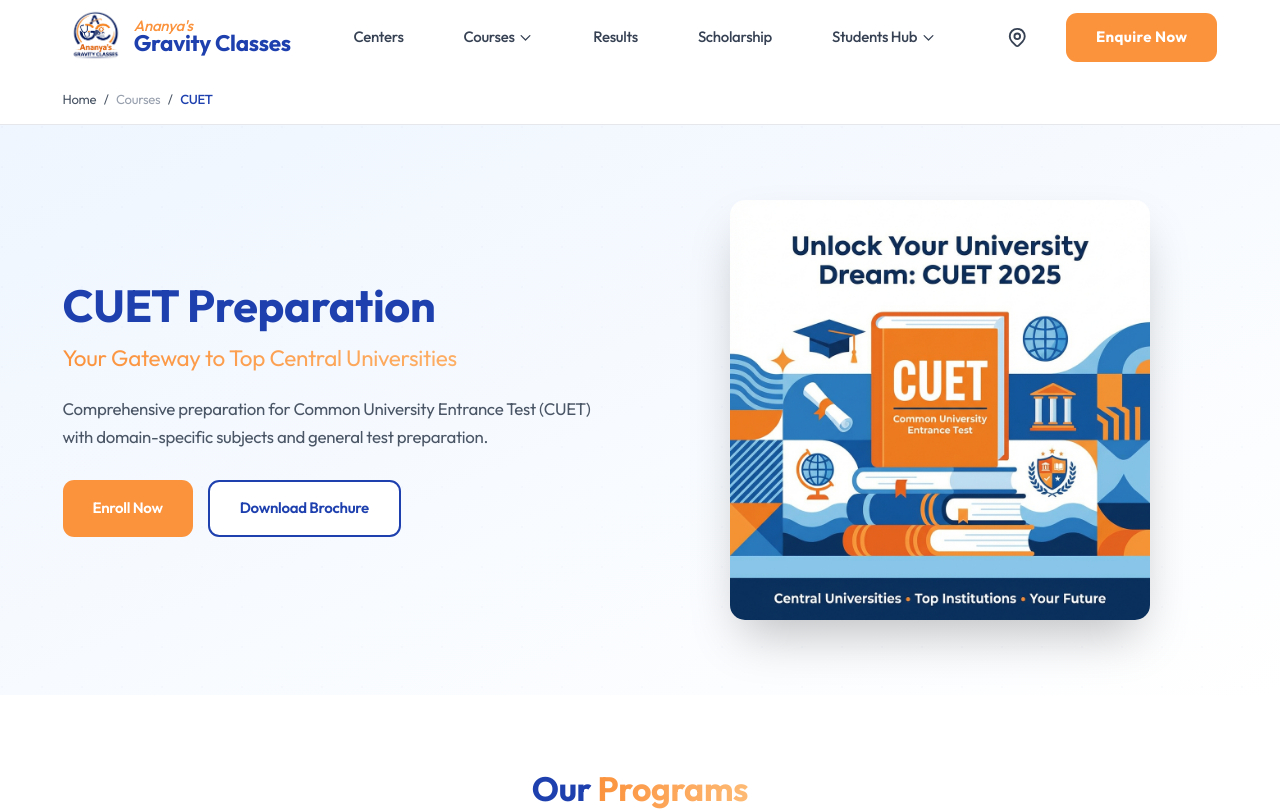
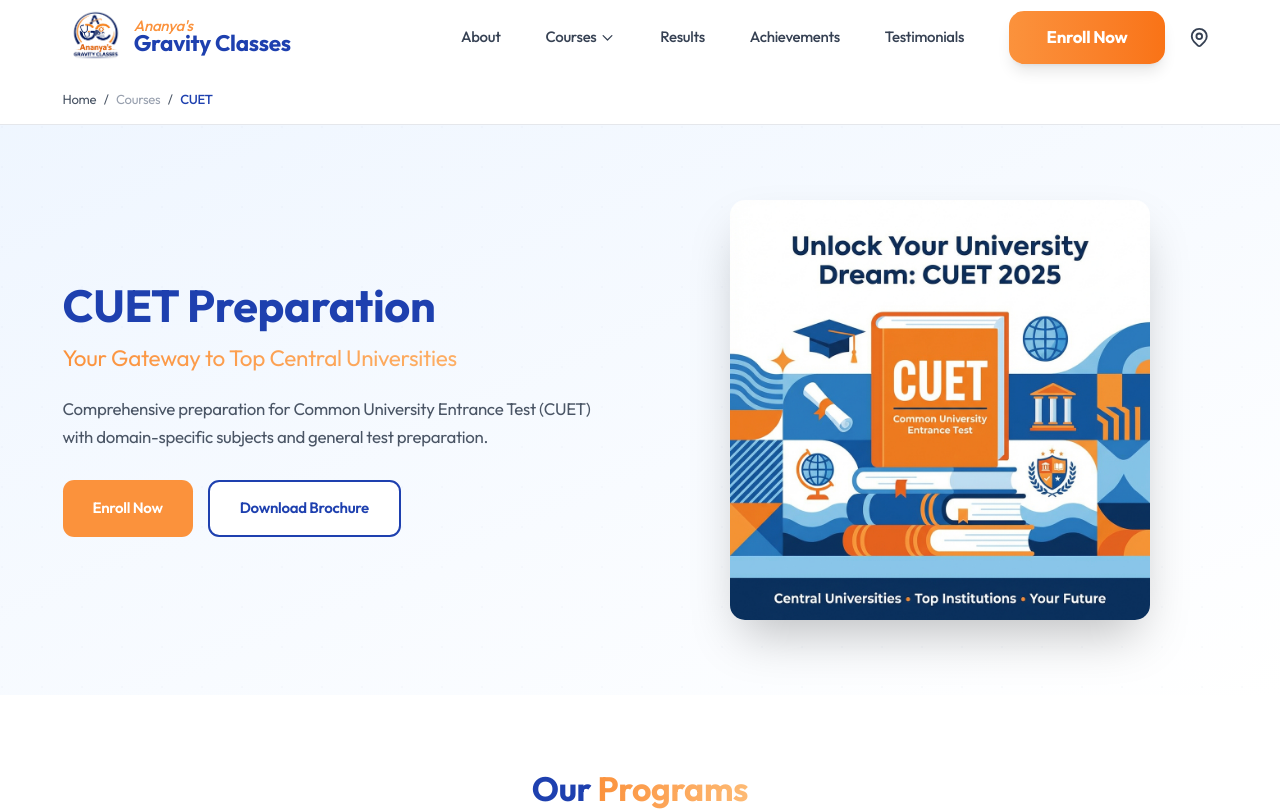
Before and after one commit to hrshdas/coachingweb, a React (Vite) app: page /courses/cuet in a window 1280 px wide. Shown: the top 811 px of the page. Built offline with nearby package versions, Linux system fonts and the light colour scheme.

Commit message:
minor font colors update

```diff
--- a/src/components/AboutSection.jsx
+++ b/src/components/AboutSection.jsx
@@ -34,7 +34,7 @@ const AboutSection = () => {
                         <h3 className="text-3xl font-bold text-primary mb-4">
                             Welcome to <span className="text-accent">Gravity Classes</span>
                         </h3>
-                        <div className="space-y-3 text-gray-700 leading-normal text-lg">
+                        <div className="space-y-3 text-gray-600 leading-normal text-lg">
                             <p>
                                 With the promise of <span className="font-semibold text-primary">"सुनिश्चित सफलता"</span>, Gravity Classes was established by a Team of IITians and Medical professionals. Gravity Classes is the heaven for the students who seek extensive knowledge, targeted practice and perfection in performance in their Entrance preparation.
                             </p>
--- a/src/components/EnrollmentFlow.jsx
+++ b/src/components/EnrollmentFlow.jsx
@@ -186,7 +186,7 @@ const EnrollmentFlow = () => {
                             <h2 className="text-4xl md:text-5xl font-bold text-gray-800 mb-6 font-display">
                                 Let's Pinpoint Your <span className="text-blue-600">Dream</span>
                             </h2>
-                            <h3 className="text-2xl md:text-3xl font-bold text-gray-600 mb-2">
+                            <h3 className="text-2xl md:text-3xl font-bold text-gray-500 mb-2">
                                 Select your goal
                             </h3>
                             <p className="text-2xl md:text-3xl text-cyan-400 font-semibold mb-12">
--- a/src/components/Hero.jsx
+++ b/src/components/Hero.jsx
@@ -92,13 +92,13 @@ const Hero = () => {
                         <h1 className="text-5xl md:text-7xl font-bold leading-none tracking-tight">
                             <span className="text-primary word-fade-in word-delay-1">We Shape</span>
                             <br />
-                            <span className="text-transparent bg-clip-text bg-gradient-to-r from-accent via-orange-400 to-accent gradient-animate word-fade-in word-delay-2">
-                                Future Leaders
+                            <span className="text-primary word-fade-in word-delay-2">
+                                Future <span className="text-accent">Leaders</span>
                             </span>
                         </h1>
 
                         {/* Subheading */}
-                        <p className="text-xl text-gray-700 leading-normal max-w-xl">
+                        <p className="text-xl text-gray-500 leading-normal max-w-xl">
                             <span className="inline-block word-fade-in word-delay-3">Elite coaching for IIT-JEE, NEET, and Foundation.</span>
                             <br />
                             <span className="inline-block word-fade-in word-delay-4">Where ambition meets excellence, and dreams transform into reality.</span>
--- a/src/components/Navbar.jsx
+++ b/src/components/Navbar.jsx
@@ -33,12 +33,12 @@ const Navbar = () => {
                     </Link>
 
                     {/* Desktop Navigation Links */}
-                    <div className="hidden md:flex items-center space-x-16">
+                    <div className="hidden md:flex items-center space-x-12">
                         <Link
-                            to="/#centers"
+                            to="/#about-us"
                             className="transition-colors font-medium text-gray-700 hover:text-primary"
                         >
-                            Centers
+                            About
                         </Link>
 
                         {/* Courses with dropdown */}
@@ -55,34 +55,34 @@ const Navbar = () => {
                             {/* Dropdown Menu */}
                             <div className="absolute left-0 mt-2 w-56 bg-white rounded-xl shadow-2xl border border-gray-200 opacity-0 invisible group-hover:opacity-100 group-hover:visible transition-all duration-300 z-50">
                                 <div className="py-2">
-                                    <a
-                                        href="/courses/iit-jee"
+                                    <Link
+                                        to="/courses/iit-jee"
                                         className="block px-4 py-3 text-gray-700 hover:bg-blue-50 hover:text-primary transition-colors"
                                     >
                                         <div className="font-semibold">IIT-JEE</div>
                                         <div className="text-xs text-gray-500">Engineering Entrance</div>
-                                    </a>
-                                    <a
-                                        href="/courses/neet"
+                                    </Link>
+                                    <Link
+                                        to="/courses/neet"
                                         className="block px-4 py-3 text-gray-700 hover:bg-blue-50 hover:text-primary transition-colors"
                                     >
                                         <div className="font-semibold">NEET</div>
                                         <div className="text-xs text-gray-500">Medical Entrance</div>
-                                    </a>
-                                    <a
-                                        href="/courses/foundation"
+                                    </Link>
+                                    <Link
+                                        to="/courses/foundation"
                                         className="block px-4 py-3 text-gray-700 hover:bg-blue-50 hover:text-primary transition-colors"
                                     >
                                         <div className="font-semibold">Foundation</div>
                                         <div className="text-xs text-gray-500">Class 8-10</div>
-                                    </a>
-                                    <a
-                                        href="/courses/cuet"
+                                    </Link>
+                                    <Link
+                                        to="/courses/cuet"
                                         className="block px-4 py-3 text-gray-700 hover:bg-blue-50 hover:text-primary transition-colors"
                                     >
                                         <div className="font-semibold">CUET</div>
                                         <div className="text-xs text-gray-500">University Entrance</div>
-                                    </a>
+                                    </Link>
                                 </div>
                             </div>
                         </div>
@@ -94,69 +94,35 @@ const Navbar = () => {
                             Results
                         </Link>
 
-                        <Link
-                            to="/scholarship"
+                        <a
+                            href="#achievements"
                             className="transition-colors font-medium text-gray-700 hover:text-primary"
+                            onClick={(e) => {
+                                e.preventDefault();
+                                const element = document.getElementById('achievements');
+                                if (element) element.scrollIntoView({ behavior: 'smooth' });
+                            }}
                         >
-                            Scholarship
-                        </Link>
+                            Achievements
+                        </a>
 
-                        {/* Students Hub with dropdown */}
-                        <div className="relative group">
-                            <button
-                                className="flex items-center transition-colors font-medium text-gray-700 hover:text-primary"
+                        <a
+                            href="#testimonials"
+                            className="transition-colors font-medium text-gray-700 hover:text-primary"
+                            onClick={(e) => {
+                                e.preventDefault();
+                                const element = document.getElementById('testimonials');
+                                if (element) element.scrollIntoView({ behavior: 'smooth' });
+                            }}
                         >
-                                Students Hub
-                                <svg className="w-4 h-4 ml-1" fill="none" stroke="currentColor" viewBox="0 0 24 24">
-                                    <path strokeLinecap="round" strokeLinejoin="round" strokeWidth={2} d="M19 9l-7 7-7-7" />
-                                </svg>
+                            Testimonials
+                        </a>
+
+                        <div className="flex items-center space-x-4">
+                            <button className="bg-gradient-to-r from-accent to-accent-dark hover:from-accent-dark hover:to-orange-700 text-white px-10 py-3.5 text-lg rounded-2xl font-bold shadow-lg transform transition-all duration-300 hover:scale-105 hover:shadow-xl">
+                                Enroll Now
                             </button>
 
-                            {/* Dropdown Menu */}
-                            <div className="absolute left-0 mt-2 w-56 bg-white rounded-xl shadow-2xl border border-gray-200 opacity-0 invisible group-hover:opacity-100 group-hover:visible transition-all duration-300 z-50">
-                                <div className="py-2">
-                                    <a
-                                        href="#study-material"
-                                        className="block px-4 py-3 text-gray-700 hover:bg-blue-50 hover:text-primary transition-colors"
-                                    >
-                                        <div className="font-semibold">Study Material</div>
-                                        <div className="text-xs text-gray-500">Notes & Resources</div>
-                                    </a>
-                                    <a
-                                        href="#online-tests"
-                                        className="block px-4 py-3 text-gray-700 hover:bg-blue-50 hover:text-primary transition-colors"
-                                    >
-                                        <div className="font-semibold">Online Tests</div>
-                                        <div className="text-xs text-gray-500">Practice & Mock Tests</div>
-                                    </a>
-                                    <a
-                                        href="#doubt-clearing"
-                                        className="block px-4 py-3 text-gray-700 hover:bg-blue-50 hover:text-primary transition-colors"
-                                    >
-                                        <div className="font-semibold">Doubt Clearing</div>
-                                        <div className="text-xs text-gray-500">Ask Your Questions</div>
-                                    </a>
-                                    <a
-                                        href="#performance"
-                                        className="block px-4 py-3 text-gray-700 hover:bg-blue-50 hover:text-primary transition-colors"
-                                    >
-                                        <div className="font-semibold">Performance Analysis</div>
-                                        <div className="text-xs text-gray-500">Track Your Progress</div>
-                                    </a>
-                                    <a
-                                        href="#student-portal"
-                                        className="block px-4 py-3 text-gray-700 hover:bg-blue-50 hover:text-primary transition-colors"
-                                    >
-                                        <div className="font-semibold">Student Portal</div>
-                                        <div className="text-xs text-gray-500">Login to Dashboard</div>
-                                    </a>
-                                </div>
-                            </div>
-                        </div>
-                    </div>
-
-                    {/* Location Icon and CTA Button (Desktop) */}
-                    <div className="hidden md:flex items-center space-x-8">
                             <a
                                 href="https://www.google.com/maps/place/Gravity+Classes%7C+IIT+NEET+Coaching+in+Delhi+%7CJanakpuri+Delhi/@28.625426,77.067901,15z/data=!4m6!3m5!1s0x390d0533ea7f65a5:0x580f4b837803d464!8m2!3d28.6254256!4d77.0679005!16s%2Fg%2F11sfr70h3_?hl=en&entry=ttu&g_ep=EgoyMDI2MDIwOS4wIKXMDSoASAFQAw%3D%3D"
                                 target="_blank"
@@ -169,10 +135,7 @@ const Navbar = () => {
                                     <path strokeLinecap="round" strokeLinejoin="round" strokeWidth={2} d="M15 11a3 3 0 11-6 0 3 3 0 016 0z" />
                                 </svg>
                             </a>
-
-                        <button className="bg-accent hover:bg-accent-dark text-white px-8 py-3.5 rounded-xl font-bold tracking-wide transition-all duration-300 hover:shadow-lg hover:-translate-y-0.5">
-                            Enquire Now
-                        </button>
+                        </div>
                     </div>
 
                     {/* Mobile Hamburger Button */}
@@ -197,19 +160,19 @@ const Navbar = () => {
             >
                 <div className="flex flex-col items-center justify-center h-full space-y-8 text-lg font-medium">
                     <Link
-                        to="/#centers"
+                        to="/#about-us"
                         onClick={() => setIsMobileMenuOpen(false)}
                         className="text-gray-800 hover:text-accent transition-colors"
                     >
-                        Centers
+                        About
                     </Link>
 
                     <div className="flex flex-col items-center space-y-4">
                         <span className="text-gray-400 text-sm uppercase tracking-wider">Courses</span>
-                        <a href="/courses/iit-jee" onClick={() => setIsMobileMenuOpen(false)} className="text-gray-800 hover:text-accent">IIT-JEE</a>
-                        <a href="/courses/neet" onClick={() => setIsMobileMenuOpen(false)} className="text-gray-800 hover:text-accent">NEET</a>
-                        <a href="/courses/foundation" onClick={() => setIsMobileMenuOpen(false)} className="text-gray-800 hover:text-accent">Foundation</a>
-                        <a href="/courses/cuet" onClick={() => setIsMobileMenuOpen(false)} className="text-gray-800 hover:text-accent">CUET</a>
+                        <Link to="/courses/iit-jee" onClick={() => setIsMobileMenuOpen(false)} className="text-gray-800 hover:text-accent">IIT-JEE</Link>
+                        <Link to="/courses/neet" onClick={() => setIsMobileMenuOpen(false)} className="text-gray-800 hover:text-accent">NEET</Link>
+                        <Link to="/courses/foundation" onClick={() => setIsMobileMenuOpen(false)} className="text-gray-800 hover:text-accent">Foundation</Link>
+                        <Link to="/courses/cuet" onClick={() => setIsMobileMenuOpen(false)} className="text-gray-800 hover:text-accent">CUET</Link>
                     </div>
 
                     <Link
@@ -220,16 +183,34 @@ const Navbar = () => {
                         Results
                     </Link>
 
-                    <Link
-                        to="/scholarship"
-                        onClick={() => setIsMobileMenuOpen(false)}
+                    <a
+                        href="#achievements"
+                        onClick={(e) => {
+                            e.preventDefault();
+                            setIsMobileMenuOpen(false);
+                            const element = document.getElementById('achievements');
+                            if (element) element.scrollIntoView({ behavior: 'smooth' });
+                        }}
                         className="text-gray-800 hover:text-accent transition-colors"
                     >
-                        Scholarship
-                    </Link>
+                        Achievements
+                    </a>
 
-                    <button className="bg-accent hover:bg-accent-dark text-white px-8 py-3 rounded-xl font-semibold transition-all shadow-lg hover:shadow-accent/30">
-                        Enquire Now
+                    <a
+                        href="#testimonials"
+                        onClick={(e) => {
+                            e.preventDefault();
+                            setIsMobileMenuOpen(false);
+                            const element = document.getElementById('testimonials');
+                            if (element) element.scrollIntoView({ behavior: 'smooth' });
+                        }}
+                        className="text-gray-800 hover:text-accent transition-colors"
+                    >
+                        Testimonials
+                    </a>
+
+                    <button className="bg-gradient-to-r from-accent to-accent-dark hover:from-accent-dark hover:to-orange-700 text-white px-10 py-4 text-lg rounded-2xl font-bold transition-all shadow-lg hover:shadow-xl hover:scale-105">
+                        Enroll Now
                     </button>
                 </div>
             </div>
--- a/src/components/ResultsSection.jsx
+++ b/src/components/ResultsSection.jsx
@@ -49,13 +49,14 @@ const ResultsSection = () => {
                     <h2 className="text-4xl md:text-5xl font-bold text-primary mb-4">
                         Our <span className="text-black">Achievements</span>
                     </h2>
-                    <p className="text-xl text-gray-600 max-w-2xl mx-auto">
+                    <p className="text-xl text-gray-500 max-w-2xl mx-auto">
                         Celebrating the success of our students who made their dreams come true
                     </p>
                 </ScrollReveal>
 
                 {/* Stats Row */}
                 <ScrollReveal
+                    id="achievements"
                     variant="fade"
                     className="flex flex-col md:flex-row justify-center items-center gap-8 md:gap-20 mb-12 border-y border-gray-100 py-8 bg-white"
                 >
@@ -93,7 +94,7 @@ const ResultsSection = () => {
 
                             <div className="relative z-10">
                                 <div className="flex items-center justify-center mb-3">
-                                    <div className="w-14 h-14 bg-gradient-to-br from-accent to-accent-dark rounded-full flex items-center justify-center transform group-hover:scale-110 transition-transform duration-300">
+                                    <div className="w-14 h-14 bg-gradient-to-br from-primary to-primary-dark rounded-full flex items-center justify-center transform group-hover:scale-110 transition-transform duration-300">
                                         <svg className="w-7 h-7 text-white" fill="none" stroke="currentColor" viewBox="0 0 24 24">
                                             <path strokeLinecap="round" strokeLinejoin="round" strokeWidth={2} d="M5 3v4M3 5h4M6 17v4m-2-2h4m5-16l2.286 6.857L21 12l-5.714 2.143L13 21l-2.286-6.857L5 12l5.714-2.143L13 3z" />
                                         </svg>
@@ -101,10 +102,10 @@ const ResultsSection = () => {
                                 </div>
 
                                 <div className="text-center">
-                                    <div className="text-2xl font-bold mb-1 text-accent">
+                                    <div className="text-2xl font-bold mb-1 text-primary">
                                         {result.rank}
                                     </div>
-                                    <div className="text-base font-semibold mb-1 text-primary">
+                                    <div className="text-base font-semibold mb-1 text-gray-800">
                                         {result.exam}
                                     </div>
                                     <div className="text-gray-700 text-sm mb-0.5">
--- a/src/components/Testimonials.jsx
+++ b/src/components/Testimonials.jsx
@@ -74,7 +74,7 @@ const Testimonials = () => {
     );
 
     return (
-        <section className="relative py-20 bg-blue-50 overflow-hidden">
+        <section id="testimonials" className="relative py-20 bg-blue-50 overflow-hidden">
             {/* Background Pattern */}
             <div className="absolute inset-0 opacity-20">
                 <div className="absolute inset-0" style={{
@@ -93,7 +93,7 @@ const Testimonials = () => {
                     <h2 className="text-4xl md:text-5xl font-bold text-primary mb-4">
                         What Our <span className="text-black">Students Say</span>
                     </h2>
-                    <p className="text-xl text-gray-600 max-w-2xl mx-auto">
+                    <p className="text-xl text-gray-500 max-w-2xl mx-auto">
                         Hear from students and parents who achieved their dreams with us
                     </p>
                 </ScrollReveal>
```
Also changed, not shown: src/components/ProgramsSection.jsx (+10 -10 lines). Lines whose indentation alone changed are shown as unchanged.
